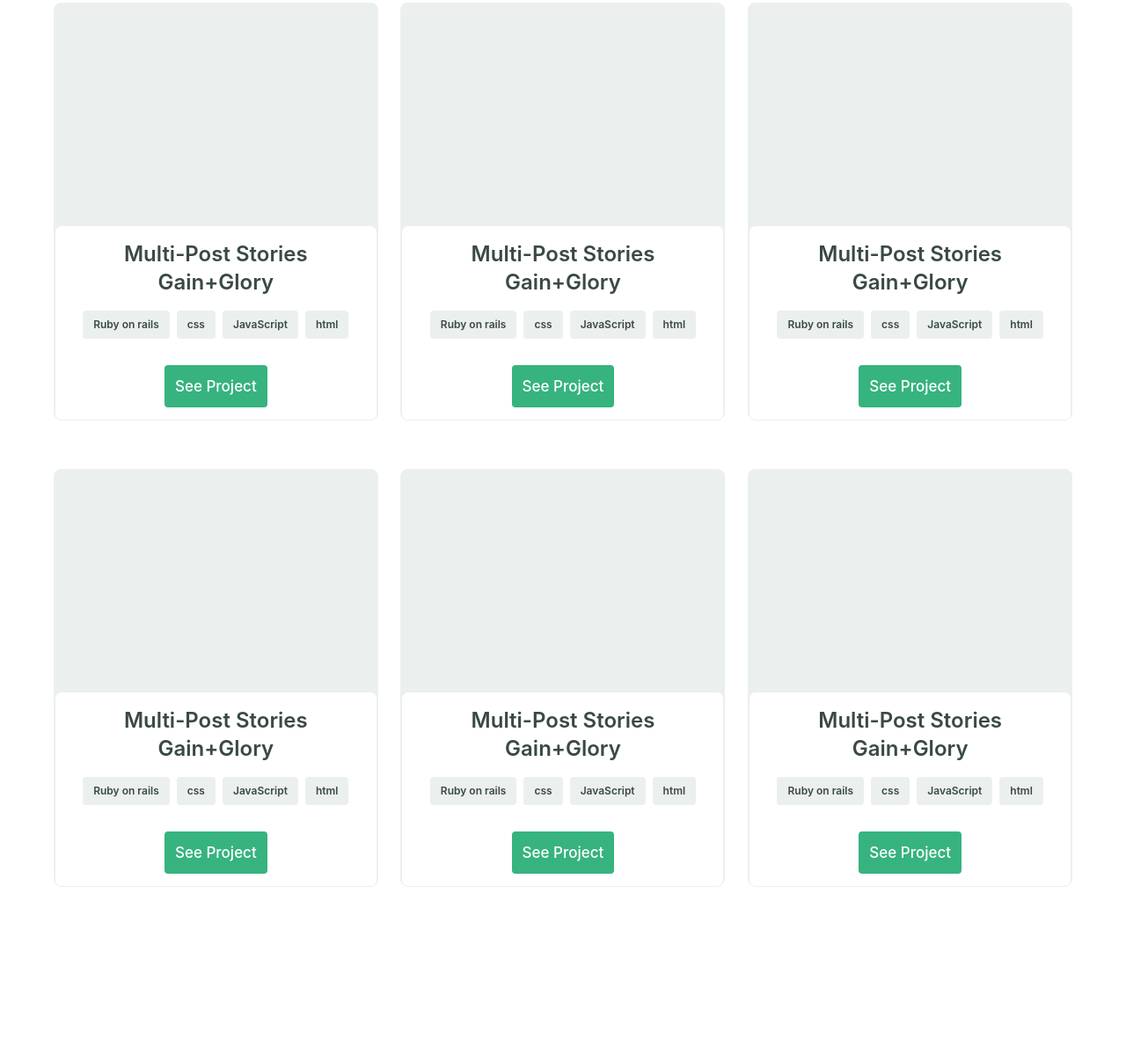
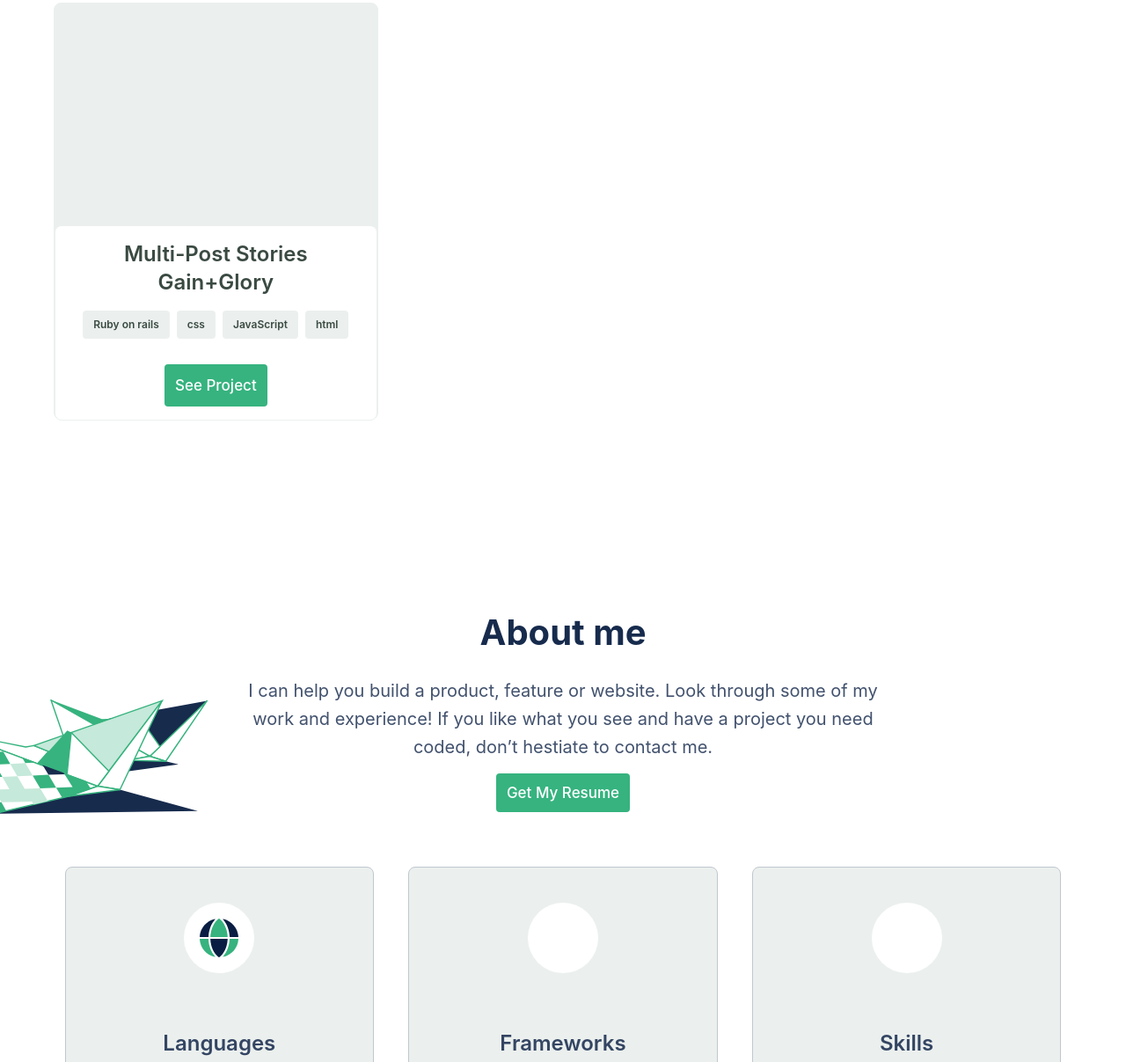
Before and after one commit to dd-obua/Dan-portfolio, a website: page index.html in a window 1280 px wide. Shown: the part 1264-2471 px from the top of the page at 88% size. Drawn offline with Linux system fonts and the light colour scheme.

Commit message:
Add project in project section

```diff
--- a/index.html
+++ b/index.html
@@ -118,105 +118,6 @@
         </div>
       </div>
 
-      <!-- second story -->
-      <div class="story">
-        <div class="empty"></div>
-        <div class="content">
-          <h2>
-            Multi-Post Stories <br />
-            Gain+Glory
-          </h2>
-          <ul>
-            <li><a href="#">Ruby on rails</a></li>
-            <li><a href="#">css</a></li>
-            <li><a href="#">JavaScript</a></li>
-            <li><a href="#">html</a></li>
-          </ul>
-          <div class="btn">
-            <a href="#">See Project</a>
-          </div>
-        </div>
-      </div>
-
-      <!-- third story -->
-      <div class="story">
-        <div class="empty"></div>
-        <div class="content">
-          <h2>
-            Multi-Post Stories <br />
-            Gain+Glory
-          </h2>
-          <ul>
-            <li><a href="#">Ruby on rails</a></li>
-            <li><a href="#">css</a></li>
-            <li><a href="#">JavaScript</a></li>
-            <li><a href="#">html</a></li>
-          </ul>
-          <div class="btn">
-            <a href="#">See Project</a>
-          </div>
-        </div>
-      </div>
-
-      <!-- fourth story -->
-      <div class="story">
-        <div class="empty"></div>
-        <div class="content">
-          <h2>
-            Multi-Post Stories <br />
-            Gain+Glory
-          </h2>
-          <ul>
-            <li><a href="#">Ruby on rails</a></li>
-            <li><a href="#">css</a></li>
-            <li><a href="#">JavaScript</a></li>
-            <li><a href="#">html</a></li>
-          </ul>
-          <div class="btn">
-            <a href="#">See Project</a>
-          </div>
-        </div>
-      </div>
-
-      <!-- fifth story -->
-      <div class="story">
-        <div class="empty"></div>
-        <div class="content">
-          <h2>
-            Multi-Post Stories <br />
-            Gain+Glory
-          </h2>
-          <ul>
-            <li><a href="#">Ruby on rails</a></li>
-            <li><a href="#">css</a></li>
-            <li><a href="#">JavaScript</a></li>
-            <li><a href="#">html</a></li>
-          </ul>
-          <div class="btn">
-            <a href="#">See Project</a>
-          </div>
-        </div>
-      </div>
-
-      <!-- sixth story -->
-      <div class="story">
-        <div class="empty"></div>
-        <div class="content">
-          <h2>
-            Multi-Post Stories <br />
-            Gain+Glory
-          </h2>
-          <ul>
-            <li><a href="#">Ruby on rails</a></li>
-            <li><a href="#">css</a></li>
-            <li><a href="#">JavaScript</a></li>
-            <li><a href="#">html</a></li>
-          </ul>
-          <div class="btn">
-            <a href="#">See Project</a>
-          </div>
-        </div>
-      </div>
     </section>
 
     <!-- about me -->
--- a/main.js
+++ b/main.js
@@ -31,3 +31,28 @@
 portfolio.addEventListener('click', toggleMenuOptions);
 about.addEventListener('click', toggleMenuOptions);
 contact.addEventListener('click', toggleMenuOptions);
+
+// generate multi stories section using JavaScript
+const stories = [
+  {
+    empty: '',
+    storyTitle: 'Multi-Post Stories Gain+Glory',
+    languages: ['Ruby on rails', 'css', 'JavaScript', 'html'],
+    storyDetails: {
+      name: 'Keeping track of hundreds of components',
+      description:
+        "Lorem Ipsum is simply dummy text of the printing and typesetting industry. Lorem Ipsum has been the industry's standard dummy text ever since the 1500s, when an unknown printer took a galley of type and scrambled it 1960s with the releaLorem Ipsum is simply dummy text of the printing and typesetting industry. Lorem Ipsum has been the industry's standard dummy text ever since the 1500s, when an unknown printer took a galley of type and scrambled it 1960s with the relea",
+      featuredImage: './images/desktop-featrured-image.svg',
+      technologies: [
+        'CodeKit',
+        'GitHub',
+        'JavaScript',
+        'Bootstrap',
+        'Terminal',
+        'CodePen',
+      ],
+      liveVersionLink: 'https://dd-obua.github.io/Dan-portfolio/',
+      sourceLink: 'https://github.com/dd-obua/Dan-portfolio',
+    },
+  },
+];
--- a/mobile.css
+++ b/mobile.css
@@ -146,7 +146,6 @@ story .empty {
 .btn {
   display: flex;
   justify-content: center;
-  margin-top: 30px;
 }
 
 .btn a {
```
Also changed, not shown: desktop.css (line endings or trailing spaces).
